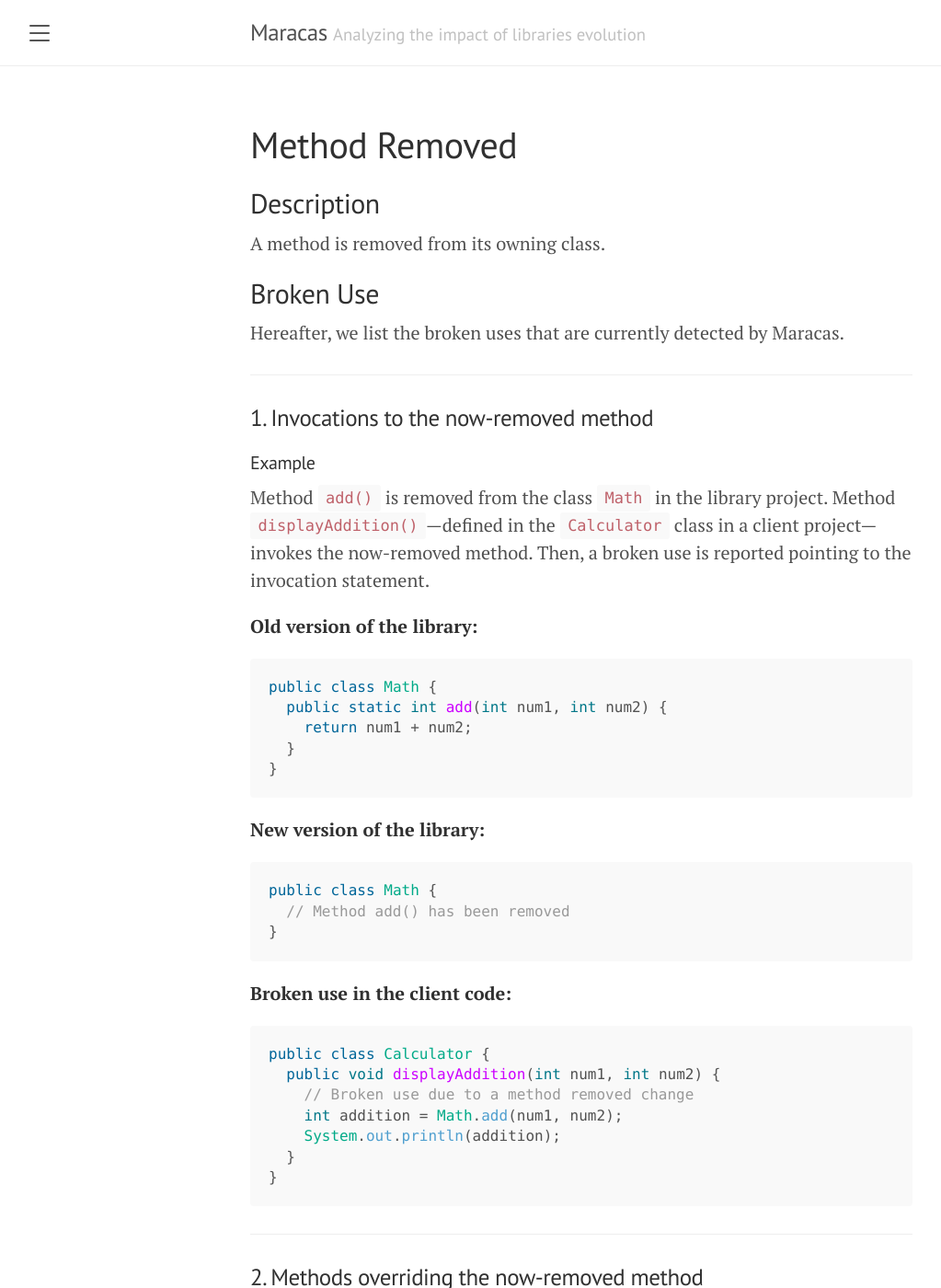
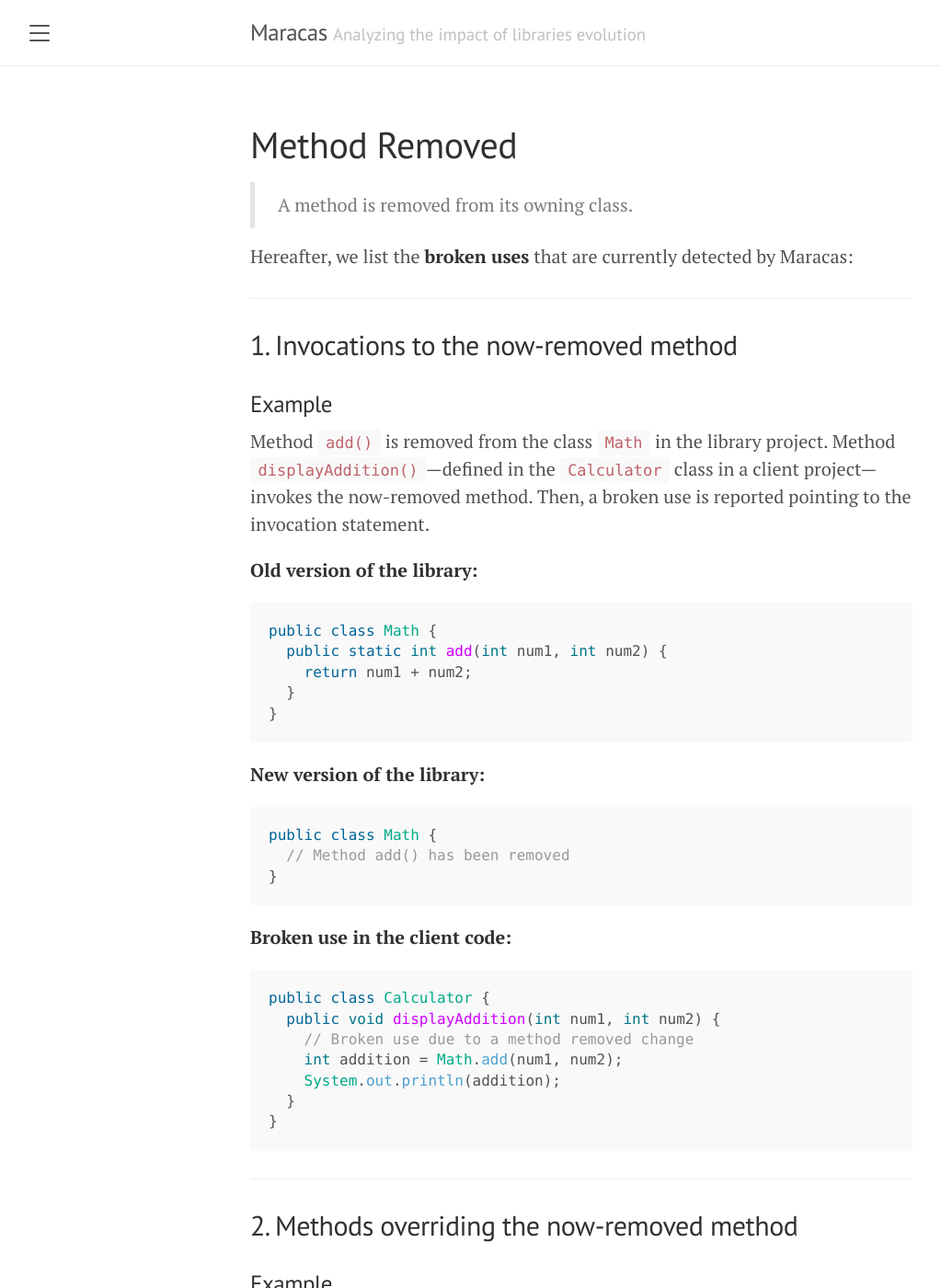
Before and after one commit to alien-tools/maracas, a Jekyll site: the page built from docs/_bcs/method-removed.md, in a window 1280 px wide and 1400 px high. Shown: the whole window at 92% size, without its empty margins (8-1031 px from the left). Built offline with Jekyll 4.4.1, drawn with Linux system fonts in a browser that asks for light colours.

```diff
--- a/docs/_bcs/method-removed.md
+++ b/docs/_bcs/method-removed.md
@@ -3,16 +3,14 @@ layout: bc
 title: Method Removed
 ---
 
-## Description
-A method is removed from its owning class.
+> A method is removed from its owning class.
 
-## Broken Use
-Hereafter, we list the broken uses that are currently detected by Maracas.
+Hereafter, we list the **broken uses** that are currently detected by Maracas:
 
 ---
 
-### 1. Invocations to the now-removed method
-#### Example
+## 1. Invocations to the now-removed method
+### Example
 Method `add()` is removed from the class `Math` in the library project.
 Method `displayAddition()`—defined in the `Calculator` class in a client project—invokes the now-removed method.
 Then, a broken use is reported pointing to the invocation statement.
@@ -46,8 +44,8 @@ public class Calculator {
 
 ---
 
-### 2. Methods overriding the now-removed method
-#### Example:
+## 2. Methods overriding the now-removed method
+### Example
 Method `power()` is removed from the interface `Math` in the library project.
 The `MathImpl` class in a client project overrides the previous method.
 Then, a broken use is reported pointing to the client method declaration.
```
Also changed, not shown: docs/_bcs/field-removed.md (added, +73 -0 lines), 1 other file.
